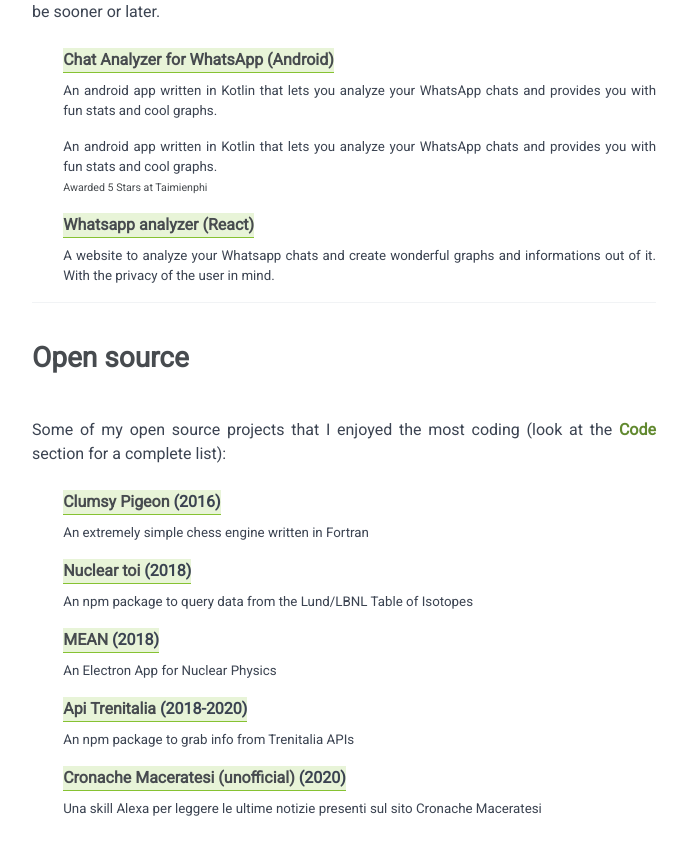
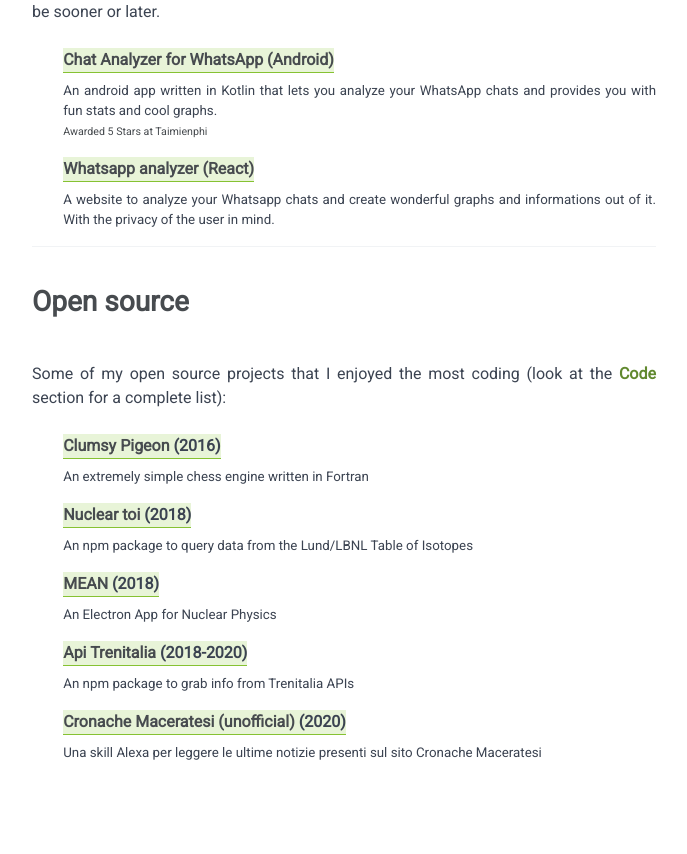
Before and after one commit to TrinTragula/scarinci.dev, a React (Create React App) app: page / in a window 1280 px wide. Shown: the part 800-1654 px from the top of the page, without its empty margins (296-983 px from the left). After the commit the page ends 1614 px from the top, so only its background shows below. Built offline with nearby package versions, Linux system fonts and the light colour scheme.

Commit message:
Update Home.js

```diff
--- a/src/components/Home.js
+++ b/src/components/Home.js
@@ -57,9 +57,6 @@ export default function Home() {
                 </dt>
                 <dd className="project-info">
                     An android app written in Kotlin that lets you analyze your WhatsApp chats and provides you with fun stats and cool graphs.
-                </dd>
-                <dd className="project-info">
-                    An android app written in Kotlin that lets you analyze your WhatsApp chats and provides you with fun stats and cool graphs.
                     <br />
                     <small><a href="https://taimienphi.vn/download-chat-analyzer-for-whatsapp-91935" target="_blank" title="download">Awarded 5 Stars at Taimienphi</a></small>
                 </dd>
```
